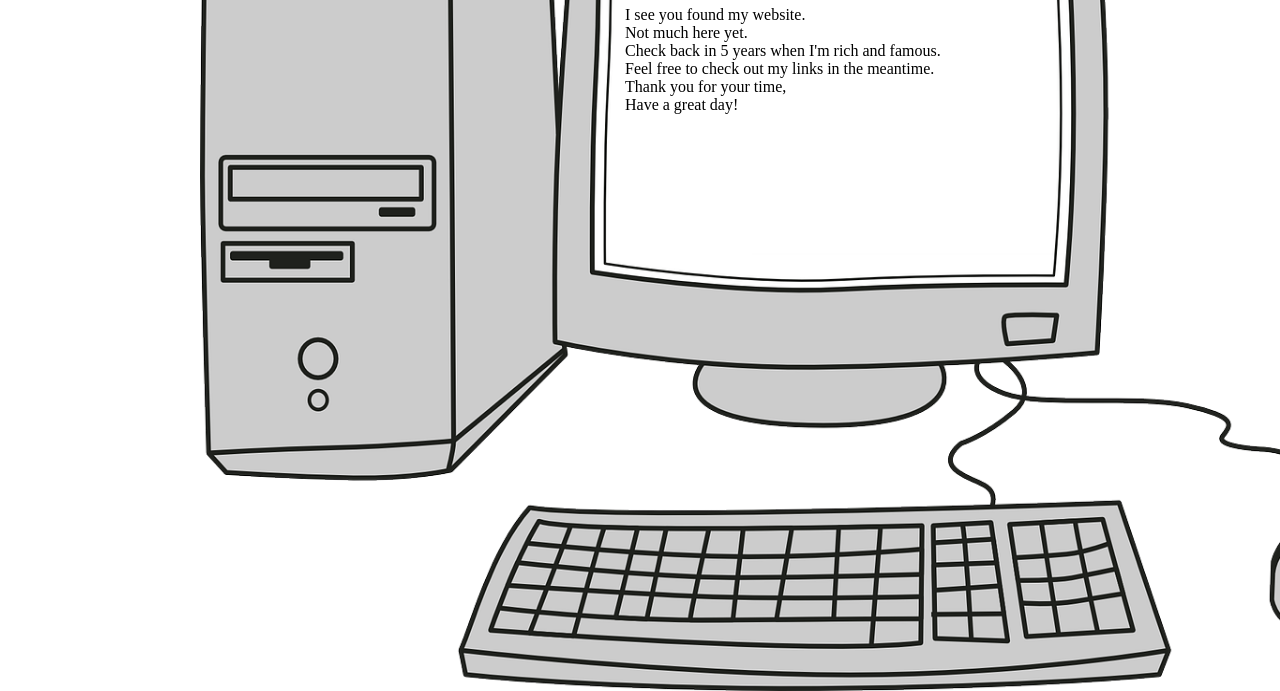
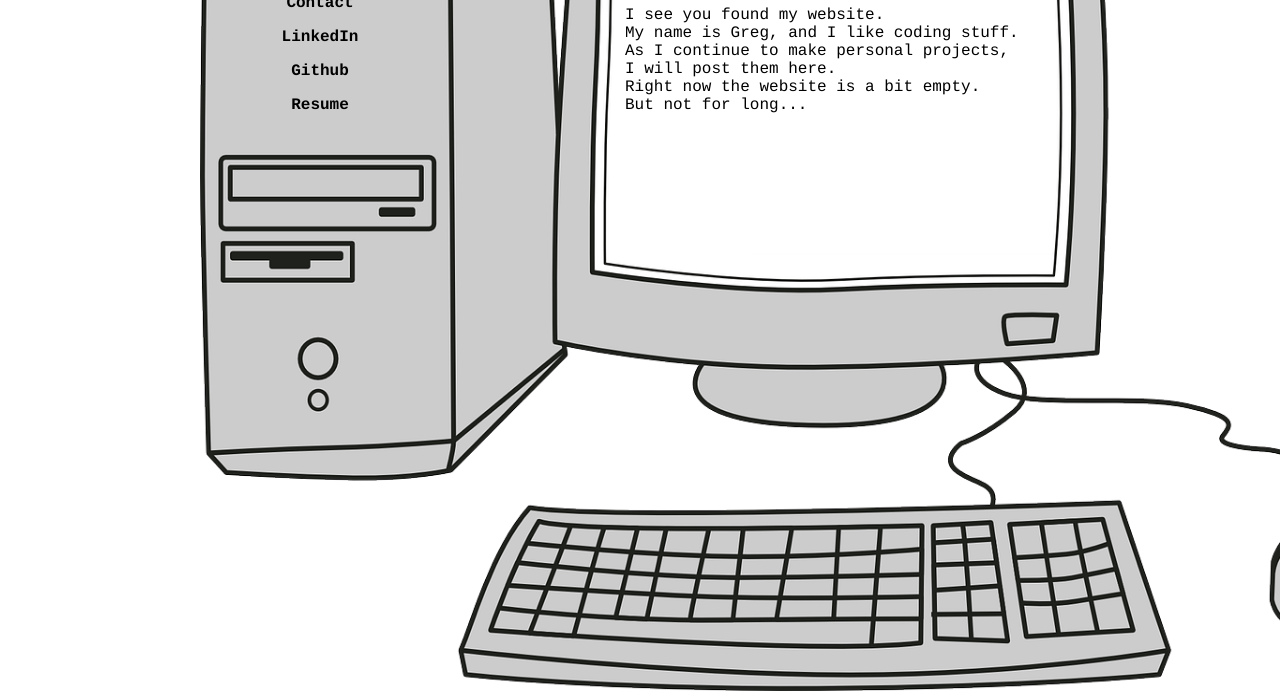
Before and after one commit to gbaranov99/gbaranov, a plain HTML site: page gbaranov/gbaranov-site/index.html in a window 1280 px wide. Shown: the part 139-830 px from the top of the page. Drawn offline with Linux system fonts and the light colour scheme.

Commit message:
Finished basic website layout. Still need to implement blinking cursor and maybe more gismos. But it is functional

```diff
--- a/gbaranov/gbaranov-site/index.html
+++ b/gbaranov/gbaranov-site/index.html
@@ -15,17 +15,26 @@
 	<div id="mytext">
 		<h1>Hello there.</h1>
 		<p>I see you found my website.<br>
-		Not much here yet.<br>
-		Check back in 5 years when I'm rich and famous.<br>
-		Feel free to check out my links in the meantime.<br>
-		Thank you for your time,<br>
-		Have a great day!</p>
+		My name is Greg, and I like coding stuff.<br>
+		As I continue to make personal projects,<br>
+		I will post them here.<br>
+		Right now the website is a bit empty.<br>
+		But not for long...</p>
 	</div>
 
 	<ul id="navbar">
 		<li><a href="mailto: gbaranov99@gmail.com">Contact</a></li>
 		<li><a href="https://www.linkedin.com/in/gbaranov99/" target="_blank">LinkedIn</a></li>
 		<li><a href="https://github.com/gbaranov99" target="_blank">Github</a></li>
+		<li><a href="GregBaranovResume.pdf" target="_blank">Resume</a></li>
 	</ul>
 
+	<!--
+	Want to make a blinking cursor work
+	But it has to adjust to text adjusting, which is hard
+	<div id="cursor">
+		<i></i>
+	</div>
+	-->
+
 </body>
--- a/gbaranov/gbaranov-site/style.css
+++ b/gbaranov/gbaranov-site/style.css
@@ -2,7 +2,7 @@
 	position: absolute;
 	top: 65px;
 	left: 625px;
-	font: "Courier";
+	font-family: Courier, monospace;
 	color: black;
 }
 
@@ -15,25 +15,47 @@
 }
 
 #navbar {
+	position: absolute;
+	top: 125px;
+	left: 220px;
     list-style-type: none;
     margin: 0;
     padding: 0;
-    background-color: #000000;
+	width: 200px;
 }
 
-ul#navbar li {
-    float: left;
+#navbar li a {
+    display: block;
+    color: black;
+    padding: 8px 16px;
+    text-decoration: none;
+	text-align: center;
+	font-family: Courier, monospace;
+	font-weight: bold;
 }
 
-ul#navbar li a {
-    display: block;
-    color: #000000;
-    font-weight:bold;
-    padding: 8px 16px;
-    text-decoration: none;
+#navbar li a:hover {
+	text-shadow: 1px 1px 20px black;
 }
 
-ul#navbar li a:hover {
-    background-color: green;
-    color: white;
+@keyframes cursorblink {
+	from {opacity: 1;}
+	to   {opacity: 0;}
 }
+
+#cursor {
+	position: relative;
+}
+
+#cursor i {
+	position: absolute;
+	top: 270px;
+	left: 620px;
+	width: 8px;
+	height: 17px;
+	background-color: black;
+	animation-name: cursorblink;
+	animation-duration: 0.8s;
+	animation-iteration-count: infinite;
+	opacity: 1;
+}
```
Also changed, not shown: 1 other file.
